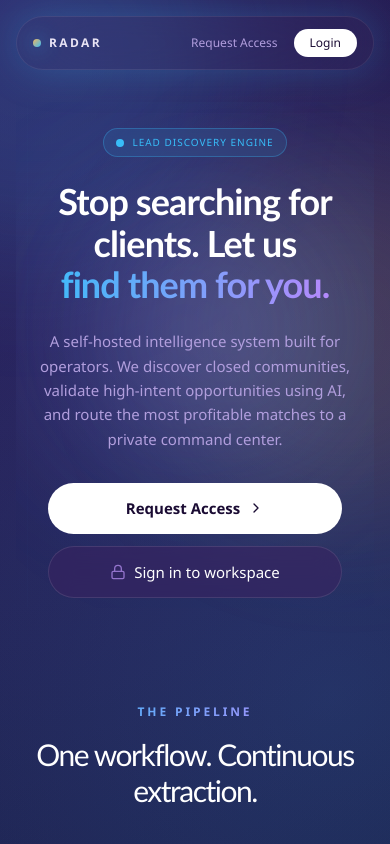
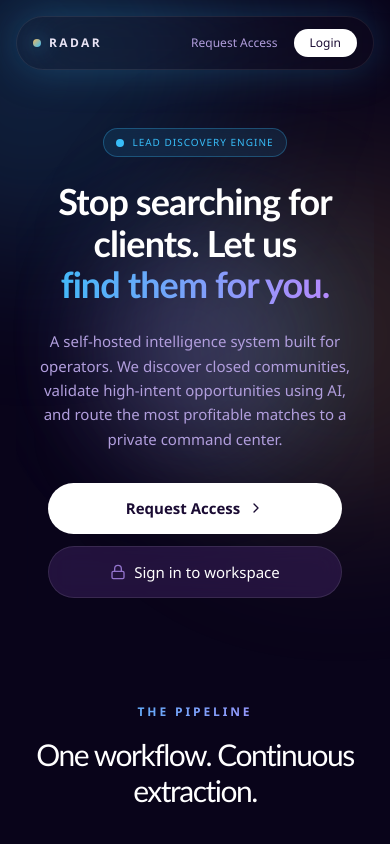
Before and after one commit to sadok-dridi/radarX, a Next.js app: page / in a window 390 px wide. Shown: the top 844 px of the page. Built offline with nearby package versions, Linux system fonts and the light colour scheme.

Commit message:
enhancement big fixes in ui for mobile veiw

```diff
--- a/src/app/(public)/page.tsx
+++ b/src/app/(public)/page.tsx
@@ -84,7 +84,7 @@ const staggerContainer = {
 
 const fadeUp = {
   hidden: { opacity: 0, y: 20 },
-  show: { opacity: 1, y: 0, transition: { type: "spring" as const, stiffness: 100 } },
+  show: { opacity: 1, y: 0, transition: { duration: 0.5, ease: "easeOut" as const } },
 };
 
 export default function LandingPage() {
@@ -97,9 +97,10 @@ export default function LandingPage() {
       */}
       <section className="relative flex min-h-[60vh] sm:min-h-[85vh] flex-col items-center justify-center overflow-hidden px-4 pt-4 sm:pt-20 text-center">
         {/* Animated Background Elements */}
-        <div className="absolute inset-0 z-0 bg-radar-grid animate-pan-grid opacity-30" />
-        <div className="absolute left-1/4 top-1/4 z-0 h-[250px] w-[250px] sm:h-[400px] sm:w-[400px] animate-float-orb rounded-full bg-accent-cyan/20 blur-[90px] sm:blur-[120px]" />
-        <div className="absolute right-1/4 top-1/3 z-0 h-[200px] w-[200px] sm:h-[350px] sm:w-[350px] animate-float-orb-delayed rounded-full bg-accent-mint/20 blur-[80px] sm:blur-[100px]" />
+        <div className="absolute inset-0 z-0 bg-radar-grid animate-pan-grid opacity-20 pointer-events-none" />
+        {/* On mobile, we use lower blur values and transform-gpu to prevent frame drops */}
+        <div className="absolute left-1/4 top-1/4 z-0 h-[250px] w-[250px] sm:h-[400px] sm:w-[400px] animate-float-orb rounded-full bg-accent-cyan/15 blur-[60px] sm:blur-[120px] transform-gpu pointer-events-none" />
+        <div className="absolute right-1/4 top-1/3 z-0 h-[200px] w-[200px] sm:h-[350px] sm:w-[350px] animate-float-orb-delayed rounded-full bg-accent-mint/15 blur-[50px] sm:blur-[100px] transform-gpu pointer-events-none" />
 
         {/* Content */}
         <motion.div
@@ -152,7 +153,8 @@ export default function LandingPage() {
         <motion.div
           initial={{ opacity: 0, y: 30 }}
           whileInView={{ opacity: 1, y: 0 }}
-          viewport={{ once: true, margin: "-100px" }}
+          viewport={{ once: true, amount: 0.1 }}
+          transition={{ duration: 0.5, ease: "easeOut" }}
           className="mb-10 sm:mb-12 text-center"
         >
           <p className="section-kicker">The Pipeline</p>
@@ -165,9 +167,9 @@ export default function LandingPage() {
               key={stage.name}
               initial={{ opacity: 0, y: 30 }}
               whileInView={{ opacity: 1, y: 0 }}
-              viewport={{ once: true, margin: "-50px" }}
-              transition={{ delay: index * 0.1 }}
-              className="group relative overflow-hidden rounded-[24px] sm:rounded-[32px] border border-white/5 bg-slate-900/40 p-6 sm:p-8 backdrop-blur-md transition-all hover:border-accent-cyan/30 hover:bg-slate-900/60 hover:shadow-glow-blue"
+              viewport={{ once: true, amount: 0.1 }}
+              transition={{ delay: index * 0.1, duration: 0.5, ease: "easeOut" }}
+              className="group relative overflow-hidden rounded-[24px] sm:rounded-[32px] border border-white/5 bg-slate-900/40 p-6 sm:p-8 backdrop-blur-md transition-[background-color,border-color,box-shadow] duration-300 hover:border-accent-cyan/30 hover:bg-slate-900/60 hover:shadow-glow-blue transform-gpu"
             >
               <div className="mb-6 inline-flex rounded-2xl bg-white/5 p-3">
                 {stage.icon}
@@ -183,15 +185,16 @@ export default function LandingPage() {
         SYSTEM STRUCTURE
       */}
       <section className="mx-auto max-w-7xl px-4 sm:px-8">
-        <div className="rounded-[32px] sm:rounded-[40px] border border-white/10 bg-slate-950/60 p-6 sm:p-12 lg:p-16 relative overflow-hidden shadow-glow">
-          {/* Subtle bg glow */}
-          <div className="absolute top-0 right-0 -mr-20 -mt-20 h-64 w-64 rounded-full bg-accent-purple/20 blur-[80px]" />
+        <div className="rounded-[32px] sm:rounded-[40px] border border-white/10 bg-slate-950/60 p-6 sm:p-12 lg:p-16 relative overflow-hidden shadow-glow-blue sm:shadow-glow">
+          {/* Subtle bg glow - removed on extreme small screens for perf */}
+          <div className="hidden sm:block absolute top-0 right-0 -mr-20 -mt-20 h-64 w-64 rounded-full bg-accent-purple/20 blur-[80px] transform-gpu pointer-events-none" />
 
           <div className="grid gap-12 lg:grid-cols-[0.8fr_1.2fr]">
             <motion.div
               initial={{ opacity: 0, x: -30 }}
               whileInView={{ opacity: 1, x: 0 }}
-              viewport={{ once: true }}
+              viewport={{ once: true, amount: 0.1 }}
+              transition={{ duration: 0.5, ease: "easeOut" }}
             >
               <p className="section-kicker">Architecture</p>
               <h2 className="section-heading mt-4">Built strictly for private operations.</h2>
@@ -206,8 +209,8 @@ export default function LandingPage() {
                   key={layer.title}
                   initial={{ opacity: 0, x: 30 }}
                   whileInView={{ opacity: 1, x: 0 }}
-                  viewport={{ once: true }}
-                  transition={{ delay: index * 0.15 }}
+                  viewport={{ once: true, amount: 0.1 }}
+                  transition={{ delay: index * 0.15, duration: 0.5, ease: "easeOut" }}
                   className="flex items-start gap-4 rounded-3xl border border-white/5 bg-white/[0.02] p-6 backdrop-blur-sm transition-colors hover:border-white/15"
                 >
                   <div className="mt-1 shrink-0 rounded-full bg-white/10 p-2">
@@ -233,7 +236,8 @@ export default function LandingPage() {
           <motion.div
             initial={{ opacity: 0, y: 30 }}
             whileInView={{ opacity: 1, y: 0 }}
-            viewport={{ once: true }}
+            viewport={{ once: true, amount: 0.1 }}
+            transition={{ duration: 0.5, ease: "easeOut" }}
             className="flex flex-col rounded-[32px] sm:rounded-[40px] border border-white/5 bg-slate-900/30 p-6 sm:p-10"
           >
             <p className="section-kicker mb-6">Stack & Security</p>
@@ -255,11 +259,11 @@ export default function LandingPage() {
           <motion.div
             initial={{ opacity: 0, y: 30 }}
             whileInView={{ opacity: 1, y: 0 }}
-            viewport={{ once: true }}
-            transition={{ delay: 0.2 }}
+            viewport={{ once: true, amount: 0.1 }}
+            transition={{ delay: 0.1, duration: 0.5, ease: "easeOut" }}
             className="rounded-[32px] sm:rounded-[40px] border border-white/5 bg-slate-900/30 p-6 sm:p-10 relative overflow-hidden"
           >
-            <div className="absolute -right-20 -bottom-20 h-64 w-64 rounded-full bg-accent-blue/10 blur-[80px]" />
+            <div className="hidden sm:block absolute -right-20 -bottom-20 h-64 w-64 rounded-full bg-accent-blue/10 blur-[80px] transform-gpu pointer-events-none" />
             <div className="relative z-10">
               <p className="section-kicker">Evolution Track</p>
               <h2 className="text-2xl font-semibold text-white mt-4 mb-8">What we are building next</h2>
@@ -285,7 +289,8 @@ export default function LandingPage() {
         <motion.div
           initial={{ opacity: 0, scale: 0.95 }}
           whileInView={{ opacity: 1, scale: 1 }}
-          viewport={{ once: true }}
+          viewport={{ once: true, amount: 0.1 }}
+          transition={{ duration: 0.5, ease: "easeOut" }}
           className="relative overflow-hidden rounded-[32px] sm:rounded-[40px] border border-accent-cyan/20 bg-slate-950 p-8 text-center shadow-[0_0_60px_rgba(56,189,248,0.15)] sm:p-16"
         >
           <div className="absolute inset-0 bg-gradient-to-b from-accent-cyan/10 to-transparent opacity-50" />
--- a/src/app/globals.css
+++ b/src/app/globals.css
@@ -35,10 +35,12 @@
 
 @keyframes float-orb {
   0%, 100% {
-    transform: translateY(0) scale(1);
+    transform: translate3d(0, 0, 0) scale(1);
+    will-change: transform;
   }
   50% {
-    transform: translateY(-40px) scale(1.05);
+    transform: translate3d(0, -20px, 0) scale(1.02);
+    will-change: transform;
   }
 }
 
--- a/src/components/public/public-shell.tsx
+++ b/src/components/public/public-shell.tsx
@@ -2,11 +2,14 @@ import Link from "next/link";
 
 export function PublicShell({ children }: { children: React.ReactNode }) {
   return (
-    <div className="relative min-h-screen overflow-hidden">
-      <div className="pointer-events-none absolute left-[-10rem] top-[-8rem] h-[24rem] w-[24rem] rounded-full bg-accent-cyan/15 blur-3xl" />
-      <div className="pointer-events-none absolute right-[-8rem] top-[10rem] h-[22rem] w-[22rem] rounded-full bg-accent-amber/15 blur-3xl" />
-      <div className="pointer-events-none absolute bottom-[-8rem] left-1/2 h-[20rem] w-[28rem] -translate-x-1/2 rounded-full bg-accent-mint/10 blur-3xl" />
-      <div className="pointer-events-none absolute inset-0 bg-radar-grid bg-[size:82px_82px] opacity-[0.05]" />
+    <div className="relative min-h-screen overflow-hidden bg-[#09041a]">
+      {/* Mobile-optimized backdrops - lower blur on small screens */}
+      <div className="pointer-events-none absolute left-[-10rem] top-[-8rem] h-[24rem] w-[24rem] rounded-full bg-accent-cyan/15 blur-[80px] sm:blur-3xl transform-gpu" />
+      <div className="pointer-events-none absolute right-[-8rem] top-[10rem] h-[22rem] w-[22rem] rounded-full bg-accent-amber/15 blur-[80px] sm:blur-3xl transform-gpu" />
+      <div className="pointer-events-none absolute bottom-[-8rem] left-1/2 h-[20rem] w-[28rem] -translate-x-1/2 rounded-full bg-accent-mint/10 blur-[80px] sm:blur-3xl transform-gpu" />
+
+      {/* Grid optimized for performance - simple static bg */}
+      <div className="pointer-events-none absolute inset-0 bg-radar-grid bg-[size:82px_82px] opacity-[0.03]" />
 
       <div className="mx-auto flex min-h-screen w-full max-w-7xl flex-col px-4 pb-12 pt-4 sm:px-8 lg:px-10">
         <header className="sticky top-4 z-50 mb-8 mx-auto w-full max-w-2xl rounded-full border border-white/[0.08] bg-white/[0.02] px-4 py-3 sm:px-6 sm:py-4 backdrop-blur-2xl shadow-glow-blue">
```
